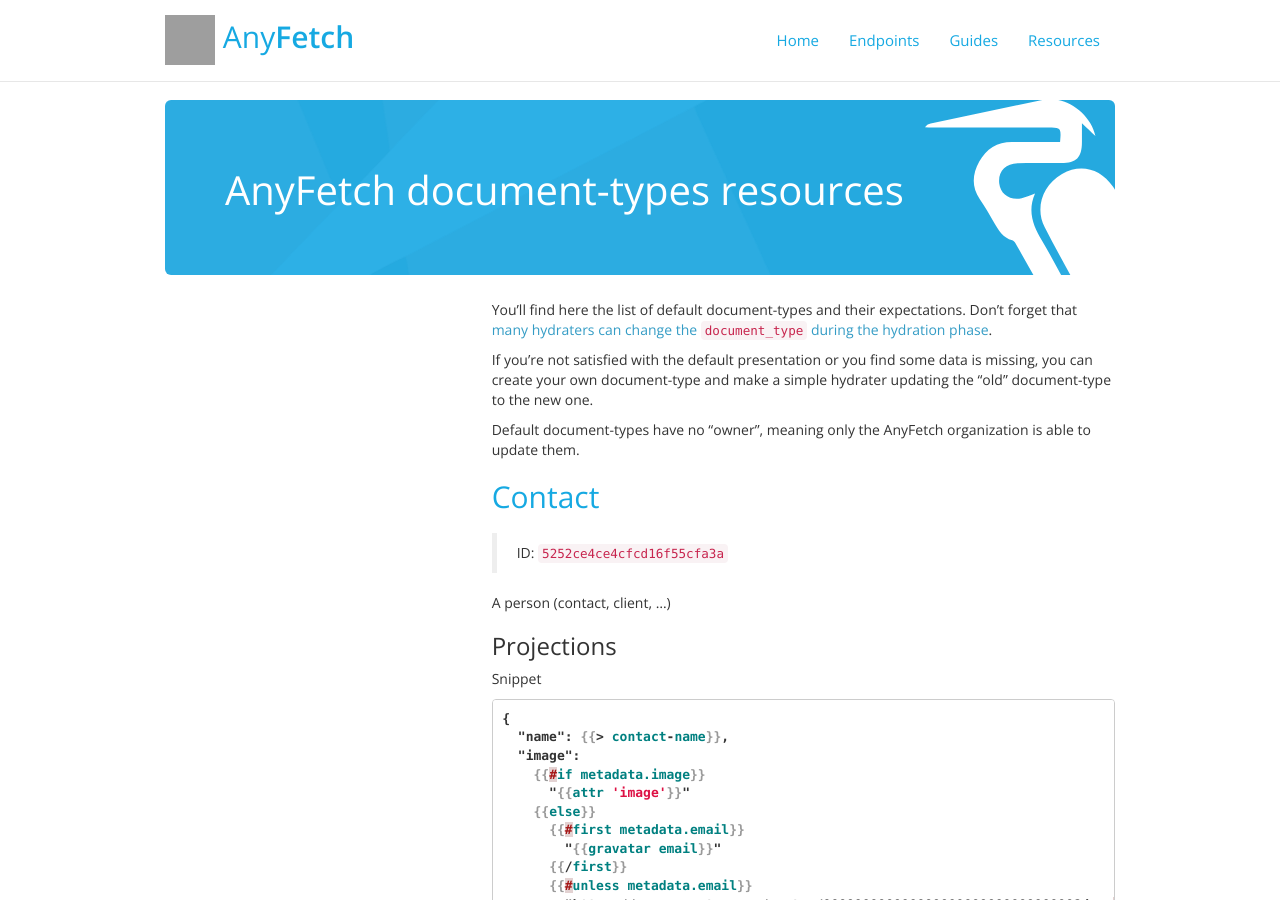
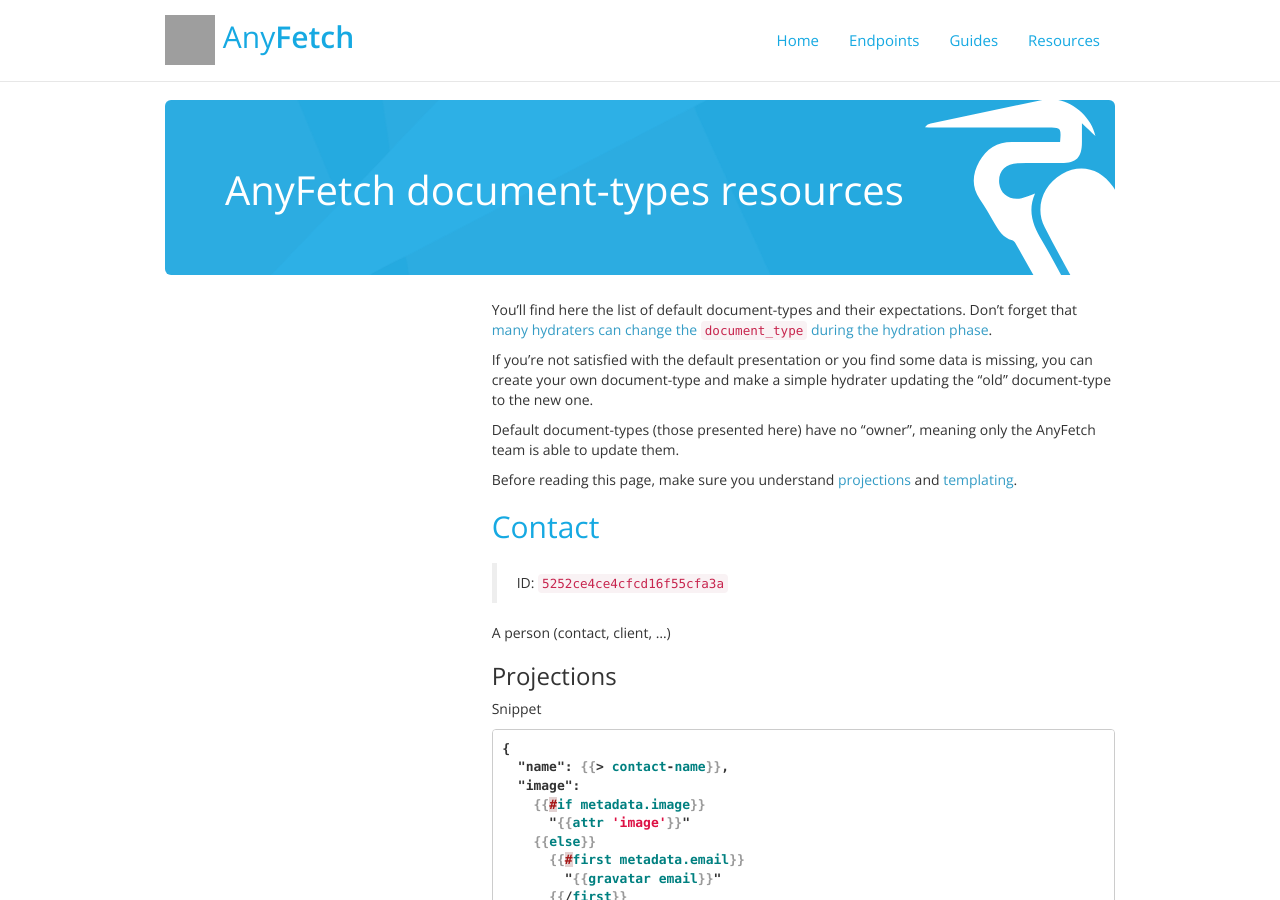
Before and after one commit to AnyFetch/developers.anyfetch.com, a Jekyll site: the page built from resources/document-types.md, in a window 1280 px wide and 900 px high. Built offline with Jekyll 4.4.1, drawn with Linux system fonts in a browser that asks for light colours; nearby versions of some CDN libraries; Markdown is read by kramdown in place of the engine named in the settings; grey boxes are pictures that could not be loaded.

Commit message:
Added a link to guides for projection and templating

```diff
--- a/resources/document-types.md
+++ b/resources/document-types.md
@@ -8,7 +8,9 @@
 
 If you're not satisfied with the default presentation or you find some data is missing, you can create your own document-type and make a simple hydrater updating the "old" document-type to the new one.
 
-Default document-types have no "owner", meaning only the AnyFetch organization is able to update them.
+Default document-types (those presented here) have no "owner", meaning only the AnyFetch team is able to update them.
+
+Before reading this page, make sure you understand [projections](/concepts/projection.html) and  [templating](/concepts/templating.html).
 
 {% raw  %}
 ## Contact
```
